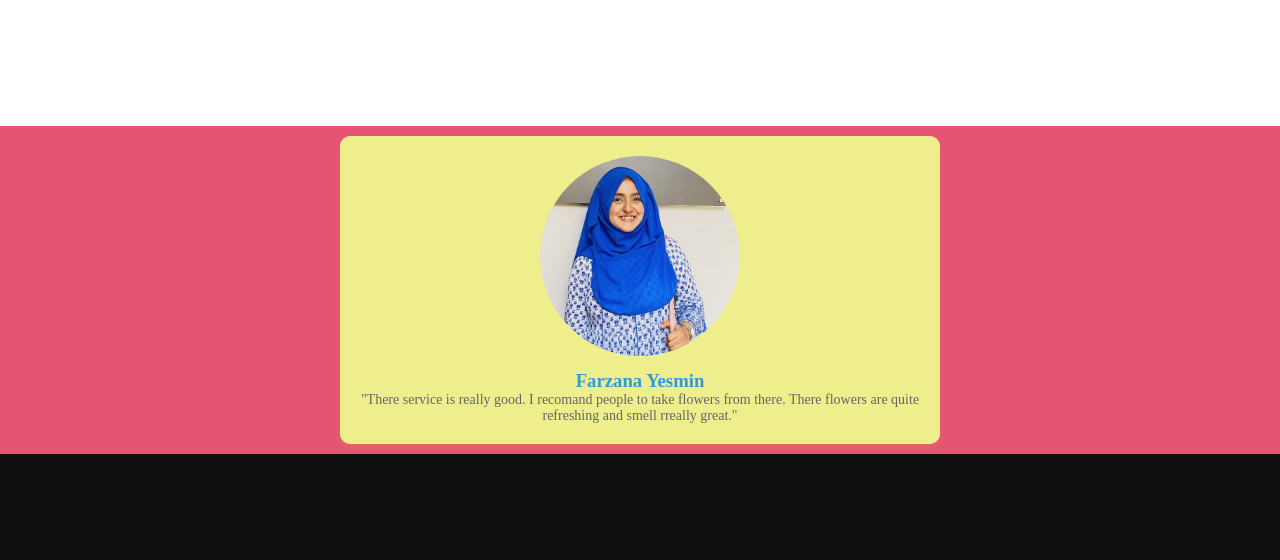
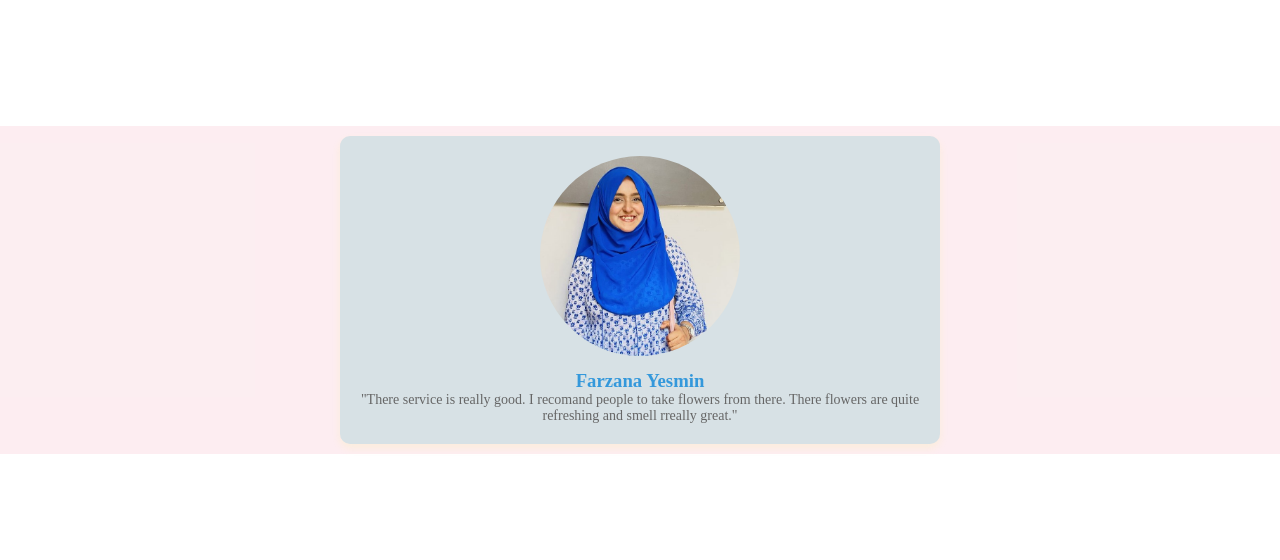
Before and after one commit to farzanaYesminn/FlowerShop_HTML-CSS, a plain HTML site: page index.html in a window 1280 px wide. Shown: the part 3922-4482 px from the top of the page. Drawn offline with Linux system fonts and the light colour scheme.

Commit message:
Cutomer review section Updated

```diff
--- a/style/style.css
+++ b/style/style.css
@@ -325,11 +325,12 @@
     justify-content: center;
     align-items: center;
     height: 50%;
-    background-color: #E55473;
+    background-color: rgba(229, 84, 115, 0.10);
+    margin-bottom: 128px;
 }
 
 .customer {
-    background-color: rgb(238, 238, 141);
+    background-color: rgba(5, 151, 160, 0.15);
     padding: 20px;
     border-radius: 10px;
     box-shadow: 0 4px 8px rgba(234, 244, 30, 0.1);
```
